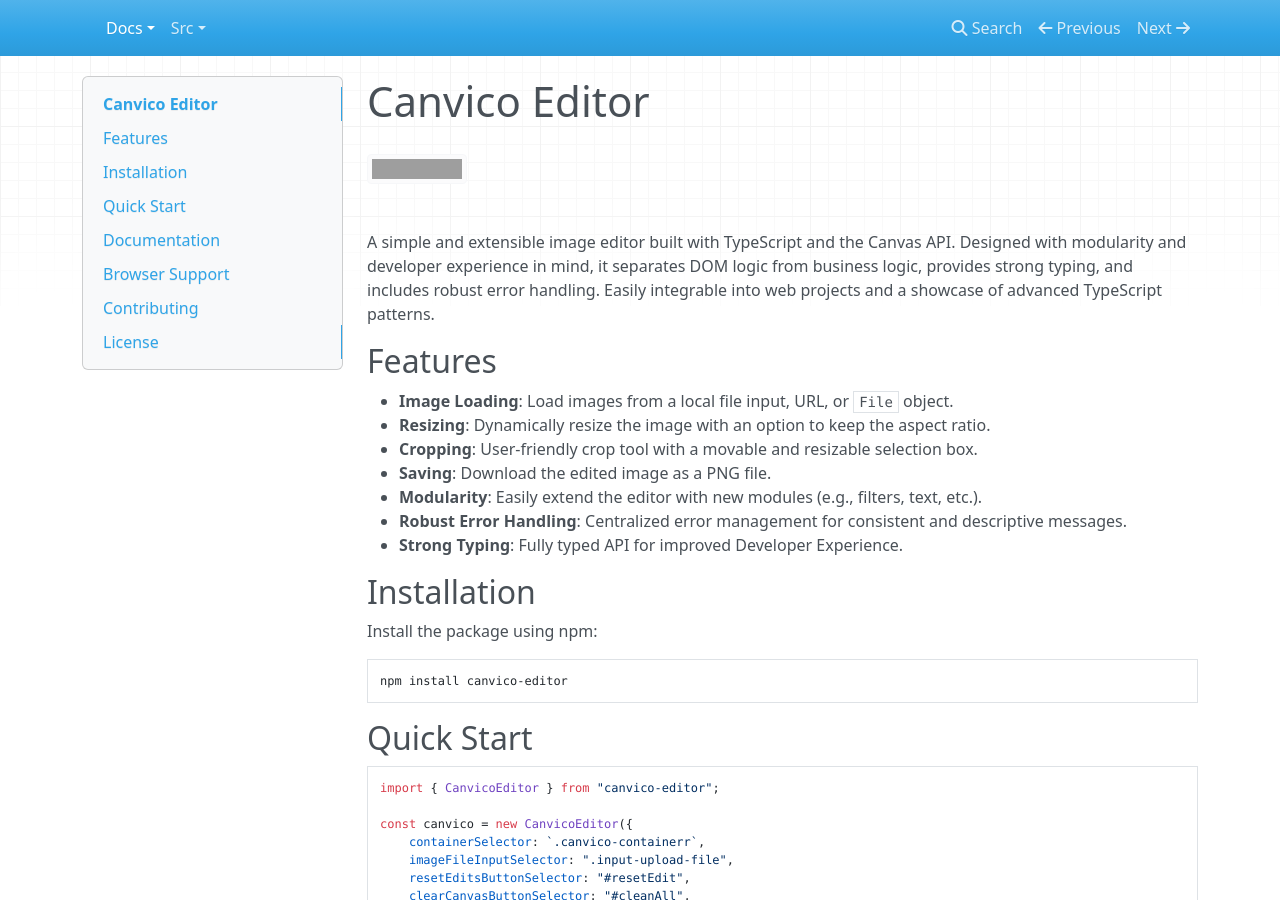
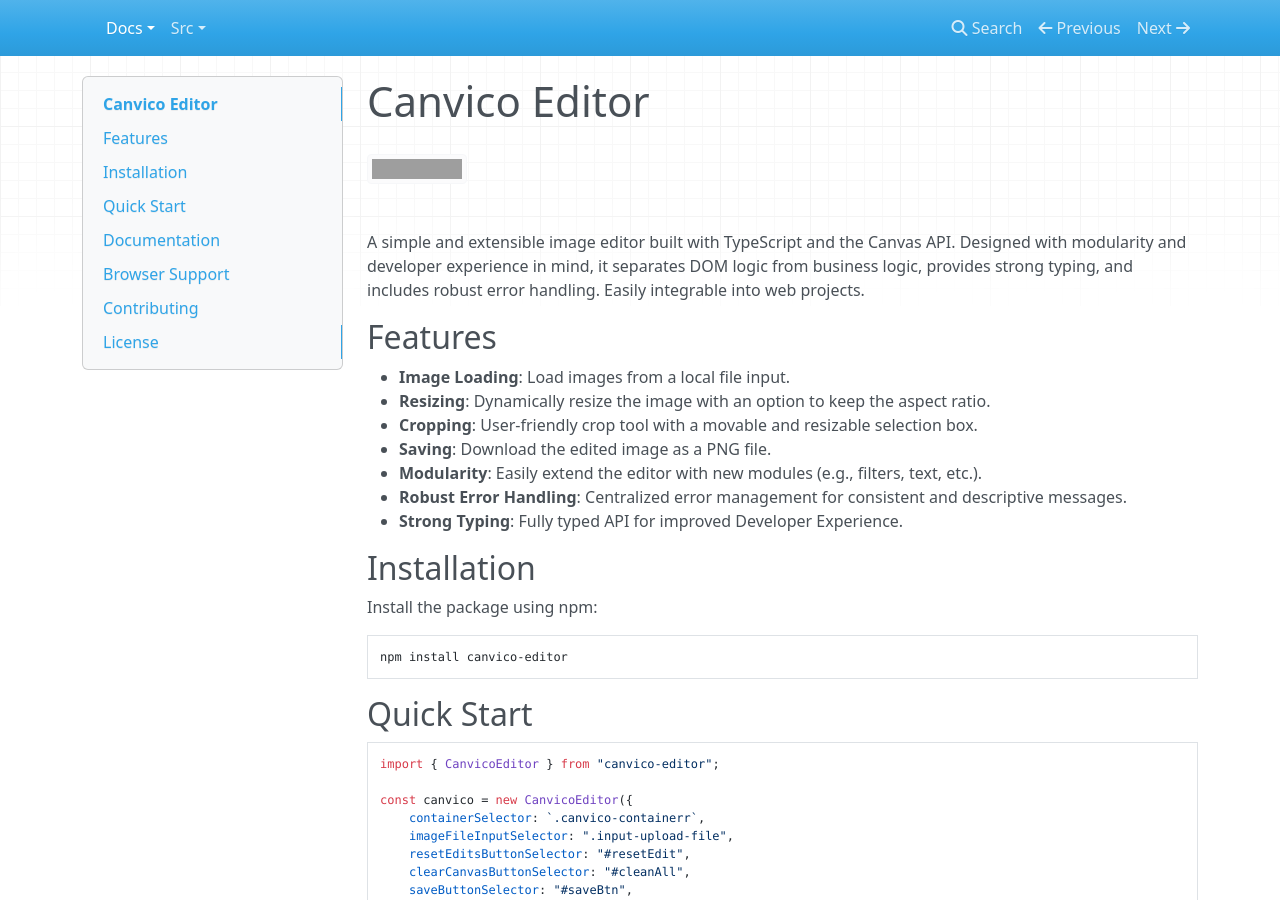
Before and after one commit to GalacticByte/canvico-editor, an MkDocs documentation site: the page built from docs/docs/api/index.md, in a window 1280 px wide and 900 px high. Built offline with MkDocs 1.6.1, drawn with Linux system fonts in a browser that asks for light colours; nearby versions of some CDN libraries; grey boxes are pictures that could not be loaded.

```diff
--- a/docs/docs/api/index.md
+++ b/docs/docs/api/index.md
@@ -2,11 +2,11 @@
 
 [![NPM Version](https://img.shields.io/npm/v/canvico-editor.svg)](https://www.npmjs.com/package/canvico-editor)
 
-A simple and extensible image editor built with TypeScript and the Canvas API. Designed with modularity and developer experience in mind, it separates DOM logic from business logic, provides strong typing, and includes robust error handling. Easily integrable into web projects and a showcase of advanced TypeScript patterns.
+A simple and extensible image editor built with TypeScript and the Canvas API. Designed with modularity and developer experience in mind, it separates DOM logic from business logic, provides strong typing, and includes robust error handling. Easily integrable into web projects.
 
 ## Features
 
--   **Image Loading**: Load images from a local file input, URL, or `File` object.
+-   **Image Loading**: Load images from a local file input.
 -   **Resizing**: Dynamically resize the image with an option to keep the aspect ratio.
 -   **Cropping**: User-friendly crop tool with a movable and resizable selection box.
 -   **Saving**: Download the edited image as a PNG file.
--- a/docs/package.json
+++ b/docs/package.json
@@ -1,6 +1,6 @@
 {
     "name": "docs",
-    "version": "1.0.0",
+    "version": "1.0.1",
     "private": true,
     "scripts": {
         "docusaurus": "docusaurus",
--- a/package.json
+++ b/package.json
@@ -2,7 +2,7 @@
     "name": "canvico-editor",
     "description": "A simple and extensible image editor built with TypeScript and the Canvas API. Designed with modularity and developer experience in mind, it separates DOM logic from business logic, provides strong typing, and includes robust error handling. Easily integrable into web projects.",
     "private": false,
-    "version": "1.0.2",
+    "version": "1.0.3",
     "type": "module",
     "types": "dist/index.d.ts",
     "exports": {
```
